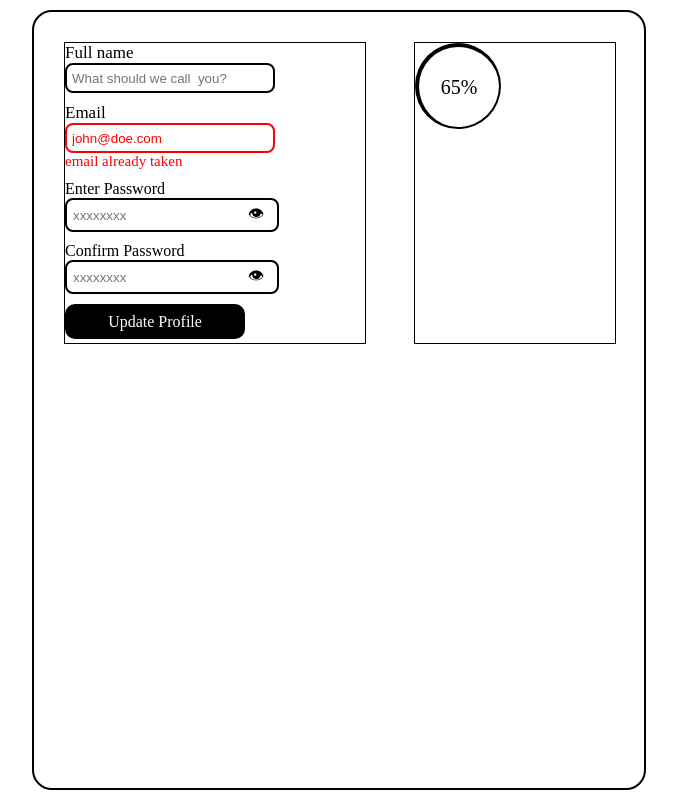
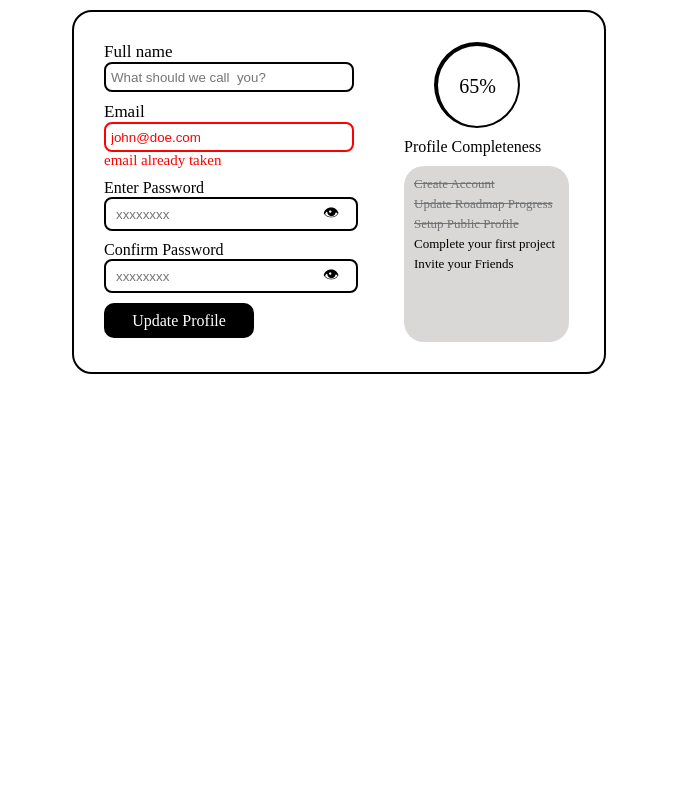
Before and after one commit to Elwood02014/Accessible-Form-UI, a plain HTML site: page Accessible Form UI/index.html in a window 1280 px wide. Shown: the whole page, without its empty margins (301-978 px from the left). Drawn offline with Linux system fonts and the light colour scheme.

Commit message:
Add files via upload

```diff
--- a/Accessible Form UI/index.html
+++ b/Accessible Form UI/index.html
@@ -34,7 +34,19 @@
             <button style="border-radius: 10px; width: 60%; height: 35px; background-color: black; color: white;display: flex;align-items: center; justify-content: center;">Update Profile</button>
         </div>
         <div class="Right-Form">
+            <div style="display: flex; flex-direction: column; justify-content: center; align-items: center;">
             <div style="border: 2px solid black; border-radius: 50%; width: 80px; height: 80px; display: flex; justify-content: center; align-items: center; font-size: 20px; border-left:solid 4px ; border-top: solid 4px;">65%</div>
+            </div>
+            <div>Profile Completeness</div>
+            <div style="background-color: rgb(218, 215, 215); width: 145px; height: 160px;border-radius: 20px; padding: 10px; font-size: 13px;">
+                <form action="" style=" display: flex; flex-direction: column;gap: 4px;">
+                <label for="" class="label-last">Create Account</label>
+                <label for="" class="label-last">Update Roadmap Progress</label>
+                <label for="" class="label-last">Setup Public Profile</label>
+                <label for="">Complete your first project</label>
+                <label for="">Invite your Friends</label>
+            </form>
+            </div>
         </div>
     </div>
 </body>
--- a/Accessible Form UI/styles.css
+++ b/Accessible Form UI/styles.css
@@ -10,28 +10,30 @@ body {
 
 .Accessible {
     display: grid;
-    grid-template-columns: 300px 200px;
+    grid-template-columns: 250px 145px;
     border: 2px solid #000;
     border-radius: 20px;
-    width: 550px;
+    width:470px;
     padding: 30px;
     margin: 10px;
     gap: 50px;
+    height: 300px;
 }
 
 .Left-Form {
     display: flex;
     flex-direction: column;
     gap: 10px;
-    Width: 300px;
+    Width: 250px;
     height: 300px;
-    border: 1px solid #000;
 }
 
 .Right-Form {
-    Width: 200px;
+    display: flex;
+    flex-direction: column;
+    gap: 10px;
+    Width: 145px;
     height: 300px;
-    border: 1px solid #000;
 }
 
 .left-big-text {
@@ -41,7 +43,7 @@ body {
 .left-1-input {
     border: #000 solid 2px;
     border-radius: 8px;
-    width: 70%;
+    width:100%;
     height: 30px;
     padding-left: 5px;
 }
@@ -55,7 +57,7 @@ body {
 #email {
     border: red solid 2px;
     border-radius: 8px;
-    width: 70%;
+    width: 100%;
     height: 30px;
     padding-left: 5px;
 }
@@ -82,7 +84,7 @@ body {
     flex-direction: row;
     border: #000 solid 2px;
     border-radius: 8px;
-    width: 70%;
+    width: 100%;
     height: 30px;
 }
 
@@ -90,3 +92,13 @@ button {
     all: unset;       /* Скидає ВСІ стилі */
     cursor: pointer;  /* Робить курсор "рукою", як у кнопки */
   }
+
+.label-last {
+    color: rgb(112, 115, 117);
+    text-decoration: line-through;
+}
+
+.div-input input:active, :hover, :focus {
+    outline: 0;
+    outline-offset: 0;
+}
```
